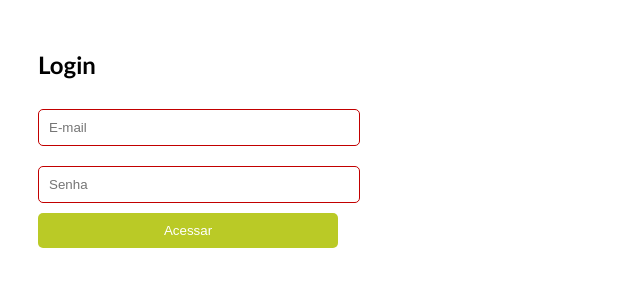
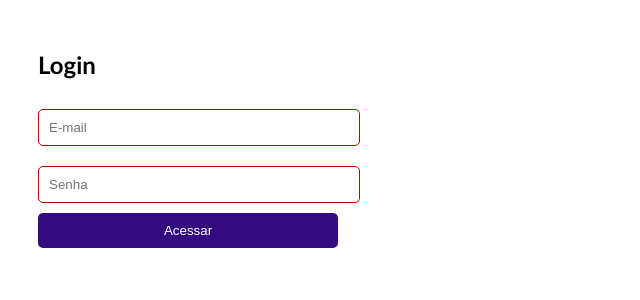
Before and after one commit to SilviaBea/ATP_Devops, a React (Create React App) app: page / in a window 1280 px wide. Shown: the top 300 px of the page, without its empty margins (0-640 px from the left). Built offline with nearby package versions, Linux system fonts and the light colour scheme.

Commit message:
change to blue

```diff
--- a/src/index.css
+++ b/src/index.css
@@ -22,7 +22,7 @@
 .login-button {
   width: 100%;
   padding: 10px;
-  background-color: #baca26;
+  background-color: #330a80;
   color: white;
   border: none;
   border-radius: 5px;
```
